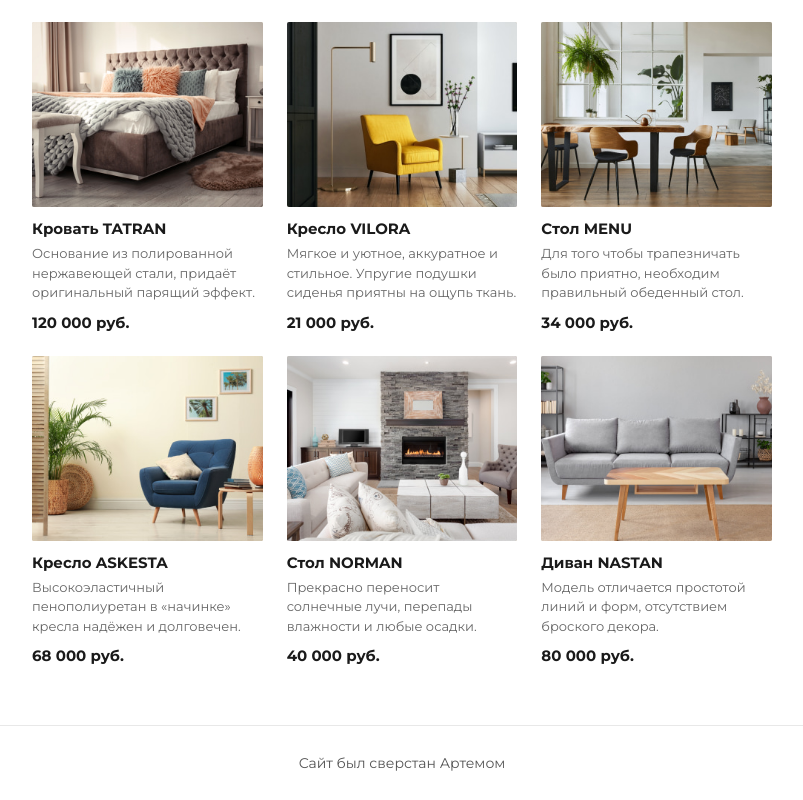
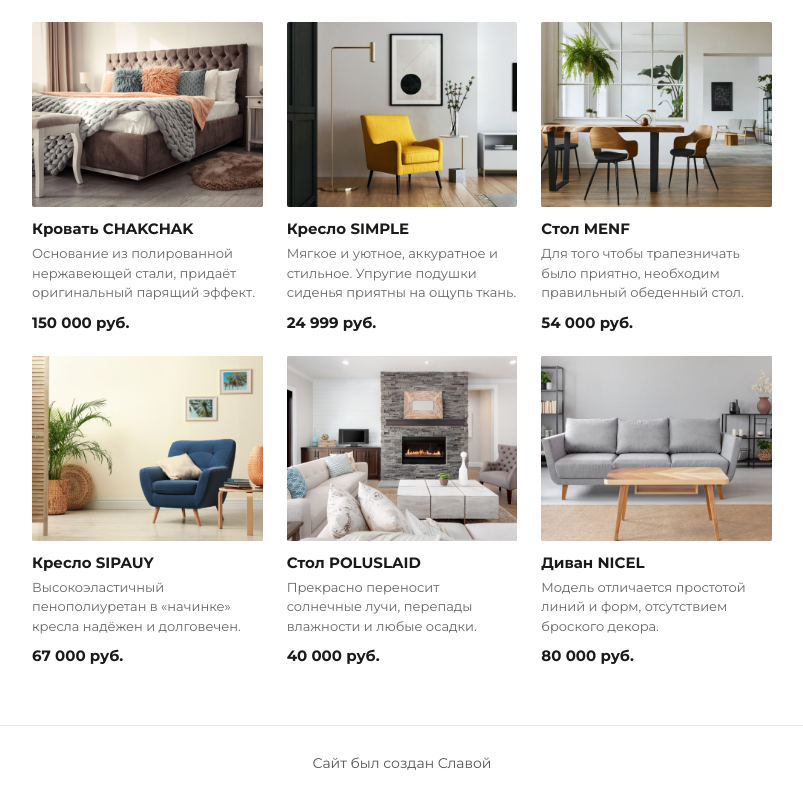
Before and after one commit to slavagultaev3-design/reimagined-fishstick, a plain HTML site: page index.html in a window 1280 px wide. Shown: the part 511-1311 px from the top of the page, without its empty margins (238-1041 px from the left). Drawn offline with Linux system fonts and the light colour scheme.

Commit message:
Update index.html

```diff
--- a/index.html
+++ b/index.html
@@ -53,39 +53,39 @@
         <!-- Product 1 -->
         <div class="product-card">
           <img src="images/bed-tatran.jpg" alt="Кровать TATRAN" />
-          <h3>Кровать TATRAN</h3>
+          <h3>Кровать CHAKCHAK</h3>
           <p>Основание из полированной нержавеющей стали, придаёт оригинальный парящий эффект.</p>
-          <span class="price">120 000 руб.</span>
+          <span class="price">150 000 руб.</span>
         </div>
 
         <!-- Product 2 -->
         <div class="product-card">
           <img src="images/chair-vilora.jpg" alt="Кресло VILORA" />
-          <h3>Кресло VILORA</h3>
+          <h3>Кресло SIMPLE</h3>
           <p>Мягкое и уютное, аккуратное и стильное. Упругие подушки сиденья приятны на ощупь ткань.</p>
-          <span class="price">21 000 руб.</span>
+          <span class="price">24 999 руб.</span>
         </div>
 
         <!-- Product 3 -->
         <div class="product-card">
           <img src="images/table-menu.jpg" alt="Стол MENU" />
-          <h3>Стол MENU</h3>
+          <h3>Стол MENF</h3>
           <p>Для того чтобы трапезничать было приятно, необходим правильный обеденный стол.</p>
-          <span class="price">34 000 руб.</span>
+          <span class="price">54 000 руб.</span>
         </div>
 
         <!-- Product 4 -->
         <div class="product-card">
           <img src="images/chair-askesta.jpg" alt="Кресло ASKESTA" />
-          <h3>Кресло ASKESTA</h3>
+          <h3>Кресло SIPAUY</h3>
           <p>Высокоэластичный пенополиуретан в «начинке» кресла надёжен и долговечен.</p>
-          <span class="price">68 000 руб.</span>
+          <span class="price">67 000 руб.</span>
         </div>
 
         <!-- Product 5 -->
         <div class="product-card">
           <img src="images/table-norman.jpg" alt="Стол NORMAN" />
-          <h3>Стол NORMAN</h3>
+          <h3>Стол POLUSLAID</h3>
           <p>Прекрасно переносит солнечные лучи, перепады влажности и любые осадки.</p>
           <span class="price">40 000 руб.</span>
         </div>
@@ -93,7 +93,7 @@
         <!-- Product 6 -->
         <div class="product-card">
           <img src="images/sofa-nastan.jpg" alt="Диван NASTAN" />
-          <h3>Диван NASTAN</h3>
+          <h3>Диван NICEL</h3>
           <p>Модель отличается простотой линий и форм, отсутствием броского декора.</p>
           <span class="price">80 000 руб.</span>
         </div>
@@ -104,7 +104,7 @@
 
   <!-- Footer -->
   <footer>
-    <p>Сайт был сверстан Артемом</p>
+    <p>Сайт был создан Славой</p>
   </footer>
 
 </body>
```
